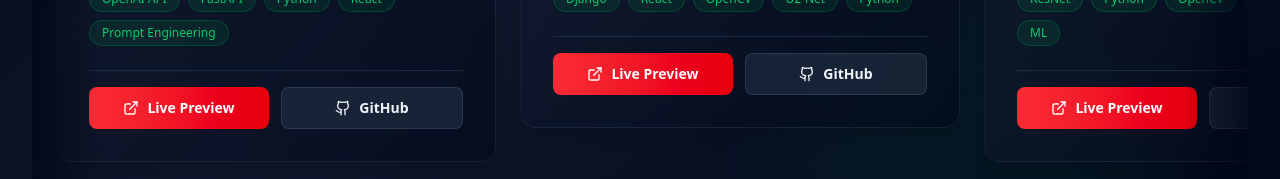
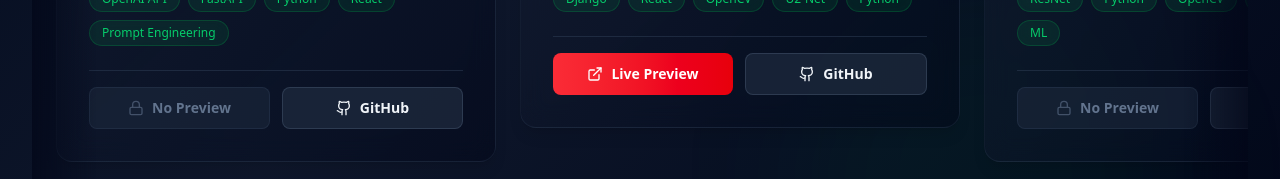
Before and after one commit to theprincepratap/princepratap, a Next.js app: page /landingpage in a window 1280 px wide. Shown: the part 4894-5073 px from the top of the page. Built offline with nearby package versions, Linux system fonts and the light colour scheme; no server answers; a web font is replaced by a local one.

Commit message:
feat: add animated project card component with hover effects and stack display

```diff
--- a/components/ui/skiper-ui/skiper31.tsx
+++ b/components/ui/skiper-ui/skiper31.tsx
@@ -14,6 +14,7 @@ interface Project {
   liveLink: string;
   githubLink: string;
   category: string;
+  liveDisabled?: boolean;
 }
 
 const PROJECTS: Project[] = [
@@ -26,6 +27,7 @@ const PROJECTS: Project[] = [
       "https://i.ibb.co/Q3BNHyB4/interviewx.png",
     technologies: ["OpenAI API", "FastAPI", "Python", "React", "Prompt Engineering"],
     liveLink: "#",
+    liveDisabled: true,
     githubLink: "https://github.com/theprincepratap/IntervueX",
     category: "AI/LLM",
   },
@@ -37,7 +39,7 @@ const PROJECTS: Project[] = [
     image:
       "https://i.ibb.co/kVNGsd34/govimageresizer.png",
     technologies: ["Django", "React", "OpenCV", "U2-Net", "Python"],
-    liveLink: "#",
+    liveLink: "https://ai-photo-signature-resizer.vercel.app/",
     githubLink: "https://github.com/theprincepratap/-AI-Powered-Government-Exam-Photo-Signature-Processing-System",
     category: "Computer Vision",
   },
@@ -50,6 +52,7 @@ const PROJECTS: Project[] = [
       "https://i.ibb.co/NdVmhLbD/aiattendencesystem.png",
     technologies: ["ResNet", "Python", "OpenCV", "Face Recognition", "ML"],
     liveLink: "#",
+    liveDisabled: true,
     githubLink: "https://github.com/theprincepratap/Real-Time-Classroom-Attendance-and-Student-Engagement-Tracking-System",
     category: "AI/ML",
   },
@@ -62,6 +65,7 @@ const PROJECTS: Project[] = [
       "https://i.ibb.co/fs6jZsP/localworkerfinder.png",
     technologies: ["React", "Node.js", "MongoDB", "Express", "Socket.IO", "Razorpay"],
     liveLink: "#",
+    liveDisabled: true,
     githubLink: "https://github.com/theprincepratap/Local-Service-Finder",
     category: "Full Stack",
   },
@@ -74,6 +78,7 @@ const PROJECTS: Project[] = [
       "https://i.ibb.co/bRbLgQ0Q/campusconnect.png",
     technologies: ["Java Servlets", "JSP", "PostgreSQL", "JDBC", "Apache Tomcat"],
     liveLink: "#",
+    liveDisabled: true,
     githubLink: "#",
     category: "Full Stack",
   },
@@ -86,6 +91,7 @@ const PROJECTS: Project[] = [
       "https://i.ibb.co/LmmfJWy/resumebuilder.png",
     technologies: ["React", "Django", "SpaCy", "Redux", "PostgreSQL", "Python"],
     liveLink: "#",
+    liveDisabled: true,
     githubLink: "#",
     category: "AI/NLP",
   },
@@ -196,6 +202,18 @@ const ProjectCard: React.FC<ProjectCardProps> = ({ project, index }) => {
 
           {/* Action Buttons */}
           <div className="flex gap-3 pt-4 border-t border-slate-700/50 mt-auto">
+            {project.liveDisabled ? (
+              <div
+                className="flex-1 flex items-center justify-center gap-2 px-4 py-2.5 bg-slate-800/60 text-slate-500 font-semibold rounded-lg border border-slate-700/40 cursor-not-allowed select-none text-sm"
+                title="No live preview available"
+              >
+                <svg xmlns="http://www.w3.org/2000/svg" viewBox="0 0 24 24" fill="none" stroke="currentColor" strokeWidth={2} strokeLinecap="round" strokeLinejoin="round" className="w-4 h-4 shrink-0 opacity-60">
+                  <rect x="3" y="11" width="18" height="11" rx="2" ry="2" />
+                  <path d="M7 11V7a5 5 0 0 1 10 0v4" />
+                </svg>
+                <span>No Preview</span>
+              </div>
+            ) : (
               <motion.a
                 href={project.liveLink}
                 target="_blank"
@@ -207,6 +225,7 @@ const ProjectCard: React.FC<ProjectCardProps> = ({ project, index }) => {
                 <ExternalLink className="w-4 h-4 shrink-0" />
                 <span>Live Preview</span>
               </motion.a>
+            )}
 
             <motion.a
               href={project.githubLink}
```
Lines whose indentation alone changed are shown as unchanged.
